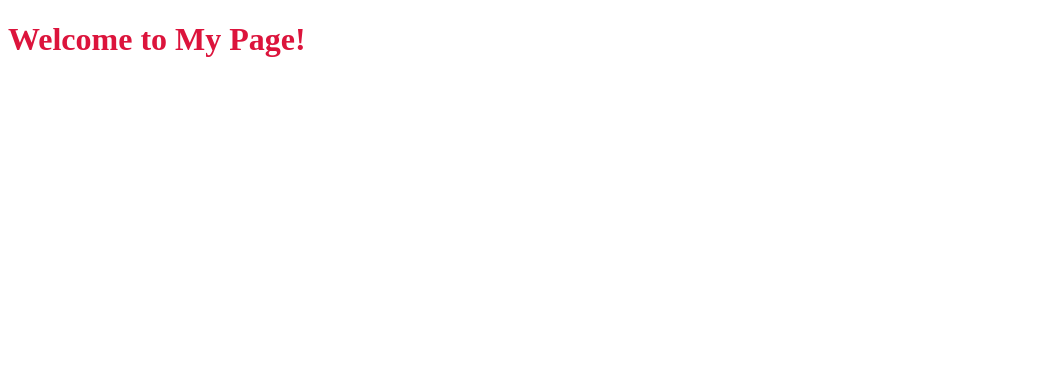
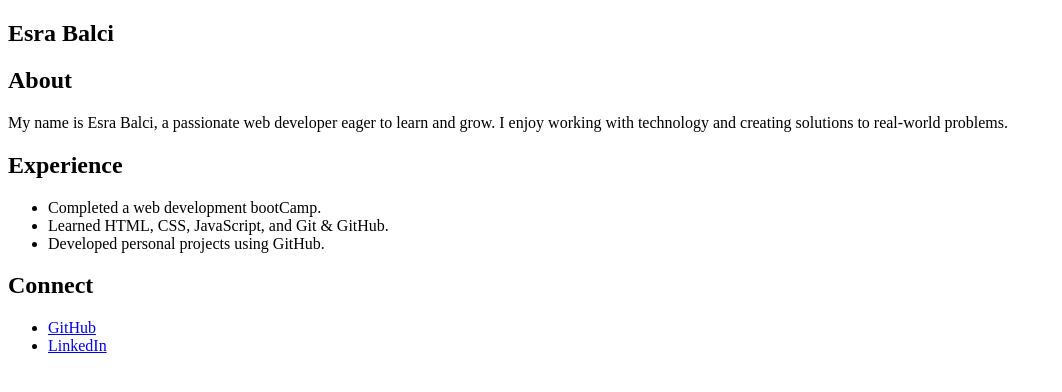
Before and after one commit to esramamac/Esra-Balci-Jupiter, a plain HTML site: page index.html in a window 1280 px wide. Shown: the whole page, without its empty margins (0-1062 px from the left). Drawn offline with Linux system fonts and the light colour scheme.

Commit message:
boilerplate and content added

```diff
--- a/index.html
+++ b/index.html
@@ -1,9 +1,44 @@
 <!DOCTYPE html>
 <html>
   <head>
-    <title>Esra Balci Jupiter</title>
+    <title>Esra Balci's Portfolio</title>
+    <meta
+      name="description"
+      content="This is a portfolio of Maria Santiago, showcasing my skills and experiences."
+    />
+    <meta
+      name="keywords"
+      content="portfolio, web development, coding, technology"
+    />
   </head>
   <body>
-    <h1 style="color: crimson">Welcome to My Page!</h1>
+    <section id="About">
+      <h1>Esra Balci</h1>
+      <h2>About</h2>
+      <p>
+        My name is Esra Balci, a passionate web developer eager to learn and
+        grow. I enjoy working with technology and creating solutions to
+        real-world problems.
+      </p>
+    </section>
+
+    <section id="Experience">
+      <h2>Experience</h2>
+      <ul>
+        <li>Completed a web development bootCamp.</li>
+        <li>Learned HTML, CSS, JavaScript, and Git & GitHub.</li>
+        <li>Developed personal projects using GitHub.</li>
+      </ul>
+    </section>
+
+    <section id="Connect">
+      <h2>Connect</h2>
+      <ul>
+        <li><a href="https://github.com/esramamac">GitHub</a></li>
+        <li>
+          <a href="www.linkedin.com/in/esra-mamac">LinkedIn</a>
+        </li>
+      </ul>
+    </section>
   </body>
 </html>
```
